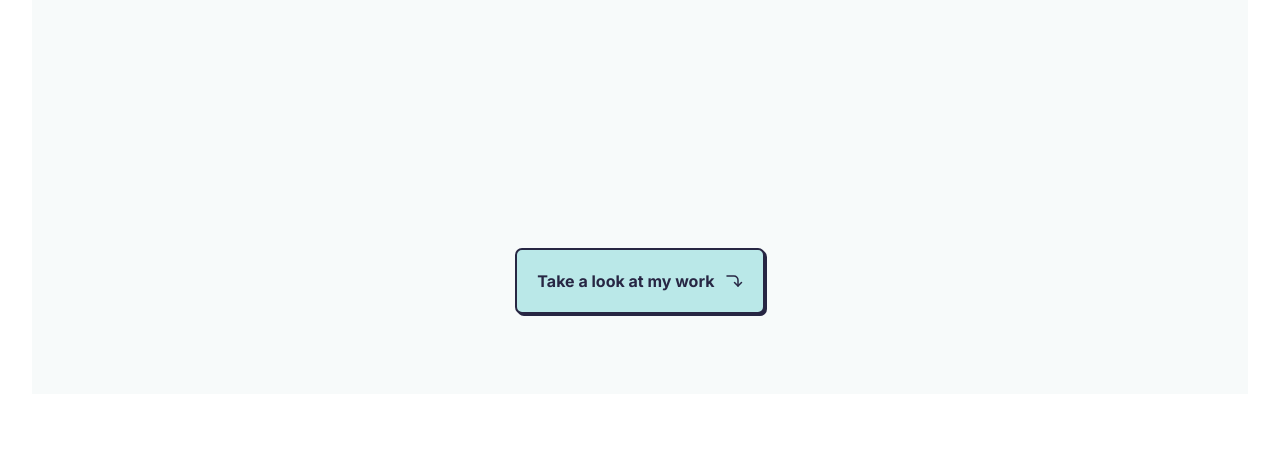
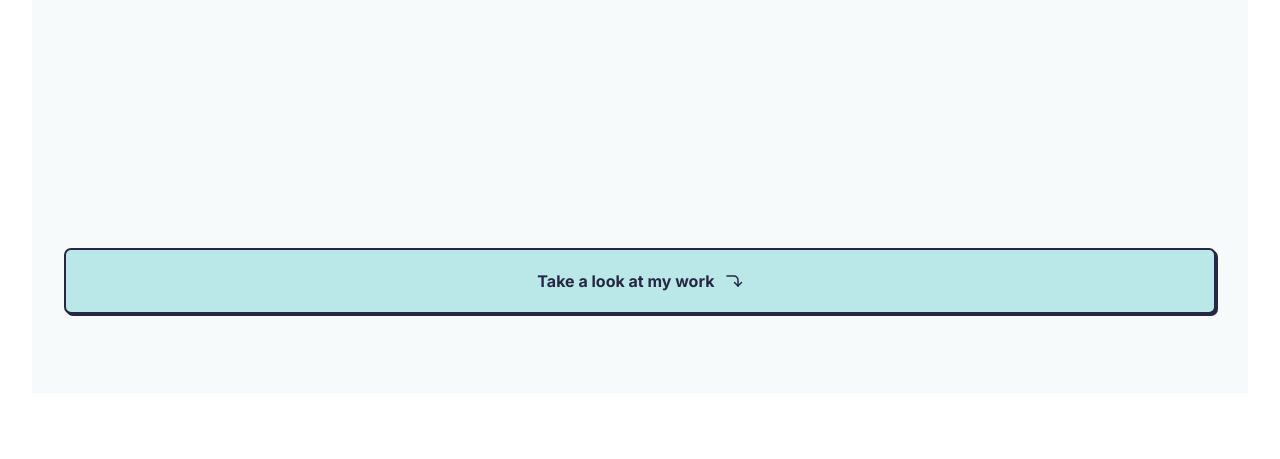
Before and after one commit to jjgray90/oxna-portfolio, a plain HTML site: page index.html in a window 1280 px wide. Shown: the part 341-800 px from the top of the page. Drawn offline with Linux system fonts and the light colour scheme.

Commit message:
more bug fixes

```diff
--- a/_intro.scss
+++ b/_intro.scss
@@ -29,13 +29,15 @@
   }
 
   .intro__work-link {
-    padding: 1.3rem ;
+    width: 100%;
+    padding: 1.3rem;
     border: 2px solid $text-color-primary;
     border-radius: 7px;
     box-shadow: 2px 2px $text-color-primary;
     background-color: $highlight-primary;
     font-weight: 700;
     display: flex;
+    justify-content: center;
     gap: 0.7rem;
   }
 }
```
Also changed, not shown: styles.css.
